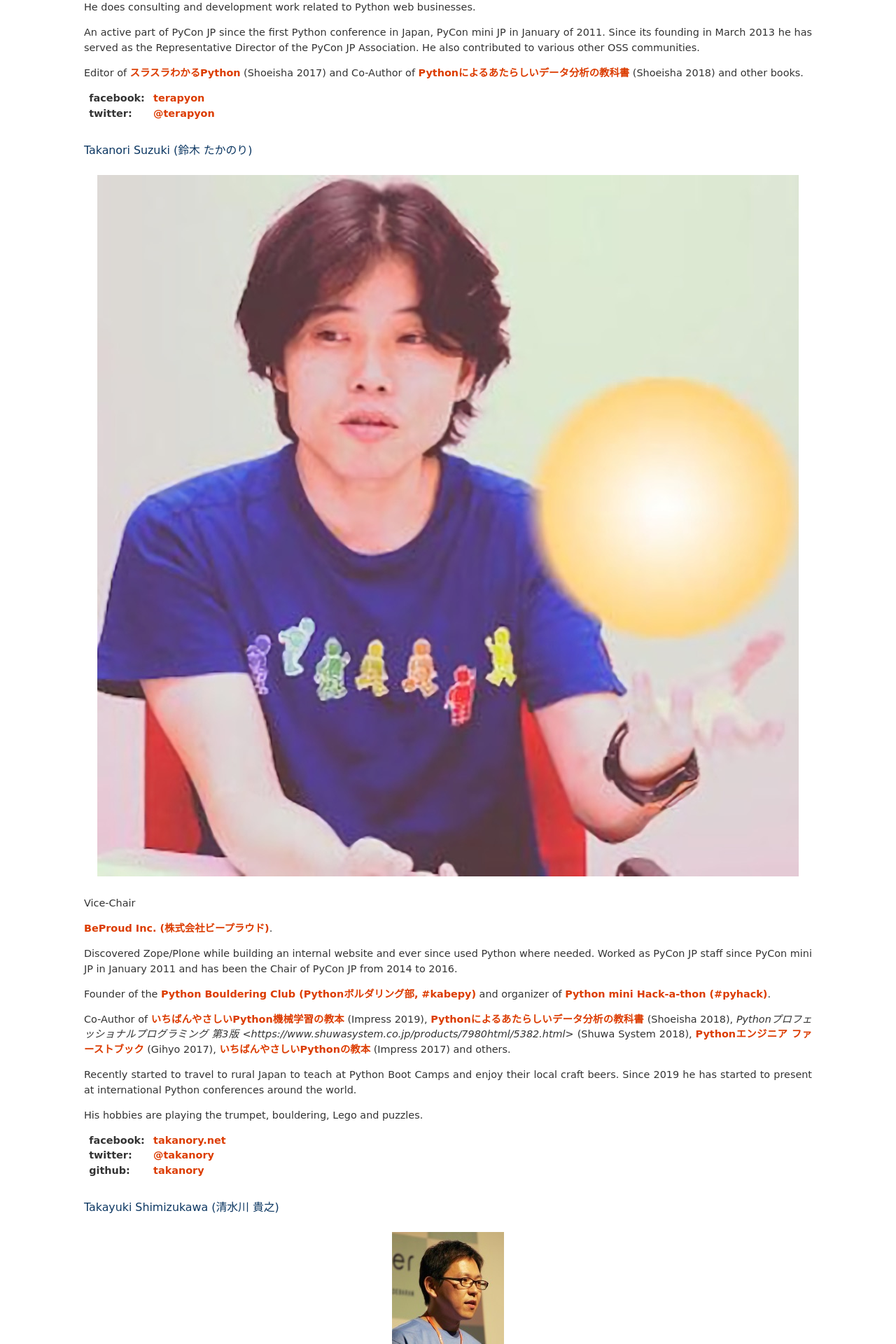
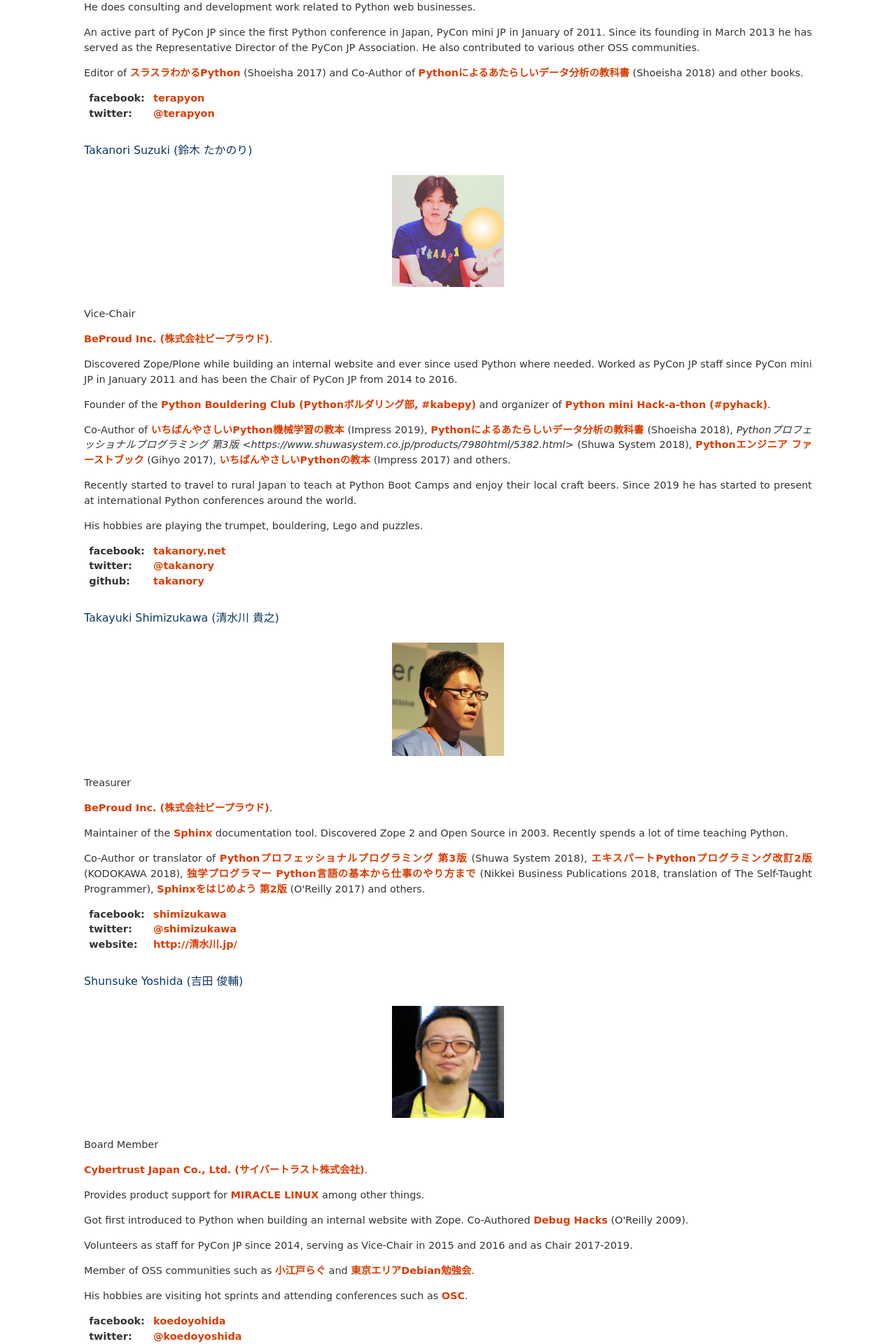
Before and after one commit to pyconjp/www.pycon.jp, a Sphinx documentation site: the page built from source/committee/english.rst, in a window 1280 px wide. Shown: the part 1244-3164 px from the top of the page at 70% size. Built offline with Sphinx 7.4.7, drawn with Linux system fonts in a browser that asks for light colours.

Commit message:
update photo width

```diff
--- a/source/committee/english.rst
+++ b/source/committee/english.rst
@@ -56,6 +56,7 @@ Takanori Suzuki (鈴木 たかのり)
 -------------------------------
 
 .. figure:: /_static/takanori.jpg
+   :width: 160
 
 Vice-Chair
 
```
